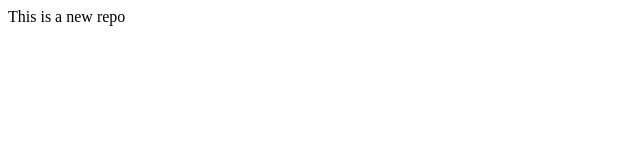
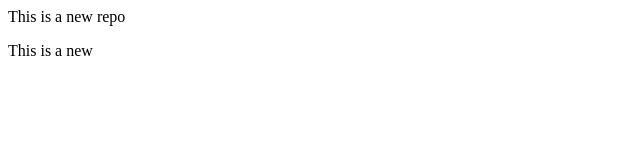
Before and after one commit to Roopamrode/new, a plain HTML site: page index.html in a window 1280 px wide. Shown: the full height of the page, 0-640 px from the left. Drawn offline with Linux system fonts and the light colour scheme.

Commit message:
New added

```diff
--- a/index.html
+++ b/index.html
@@ -1 +1,2 @@
 <p>This is a new repo</p>
+<p>This is a new </p>
```
